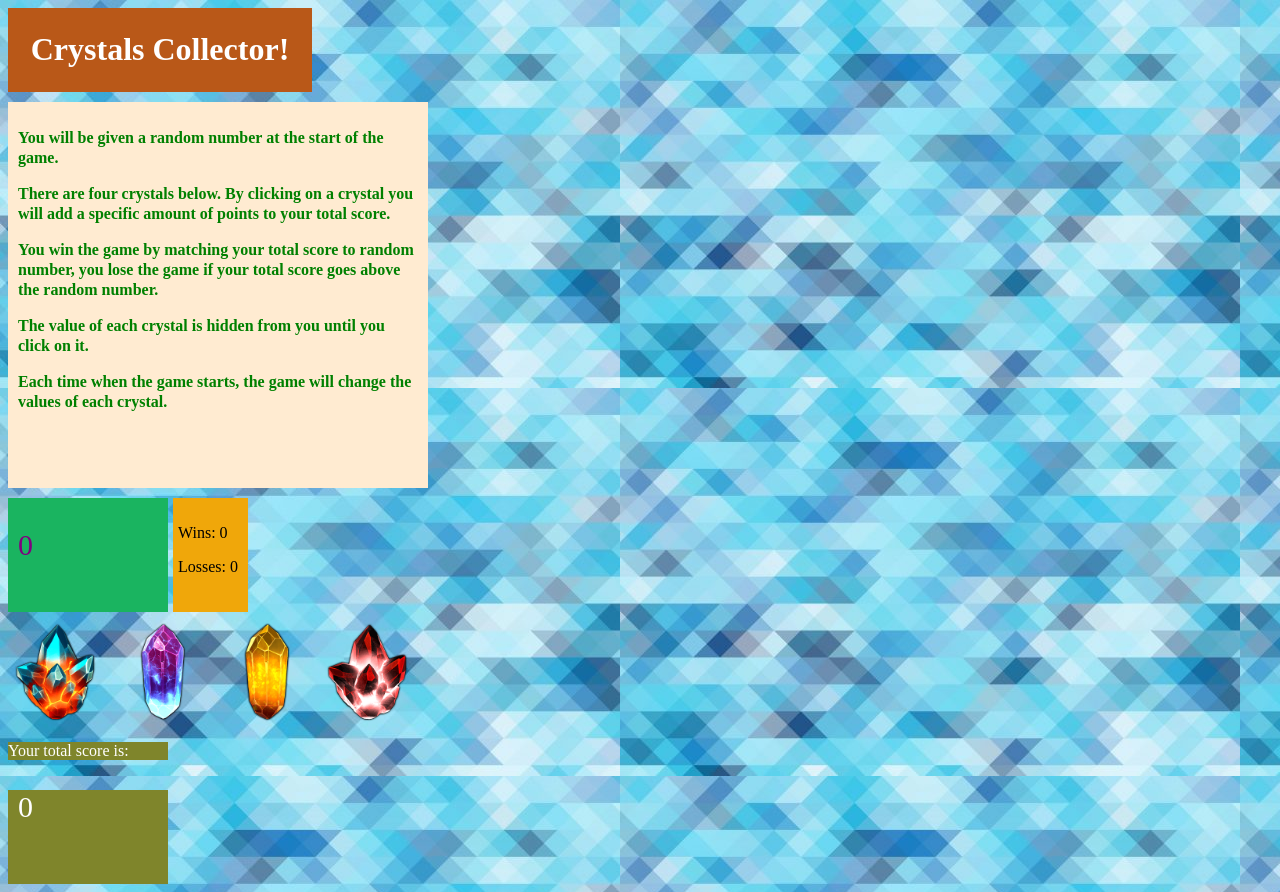
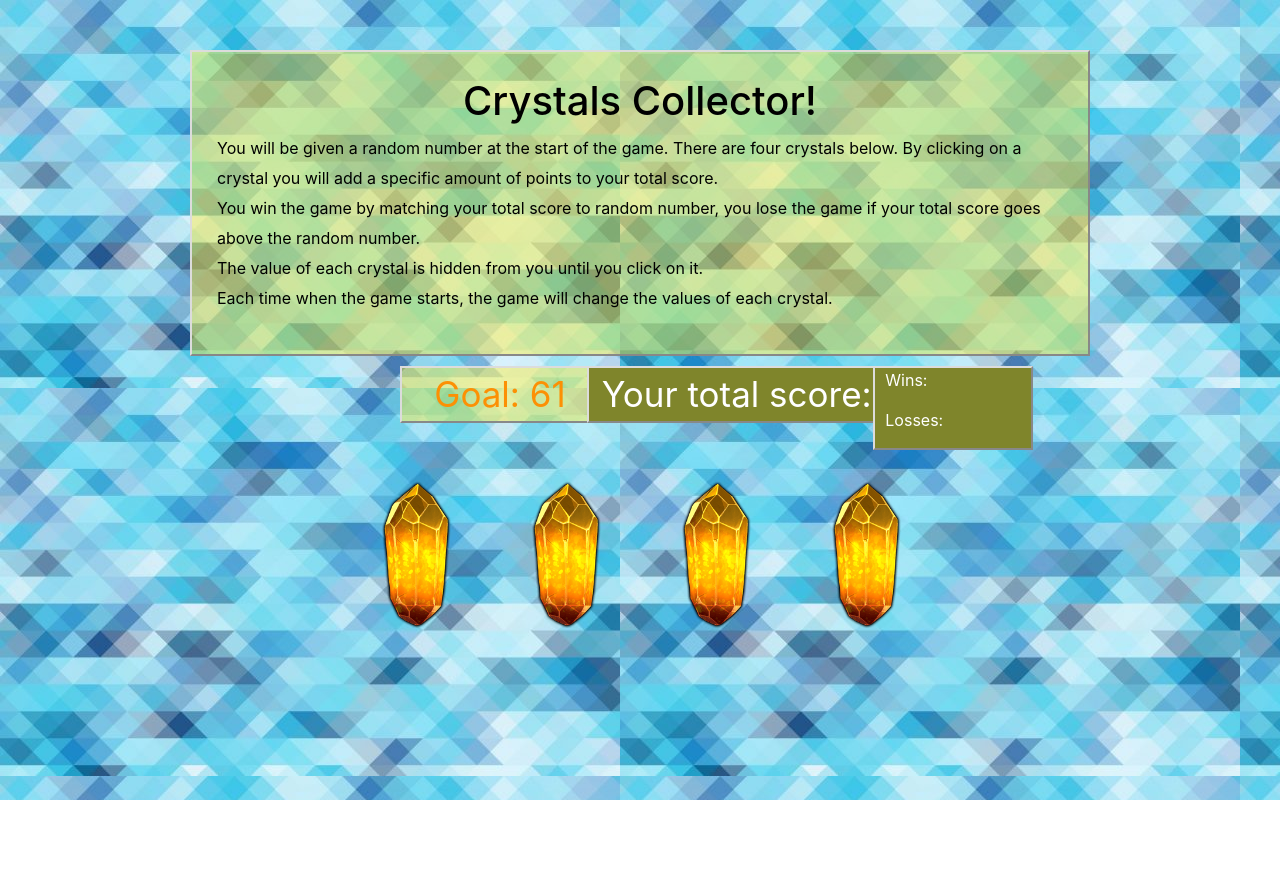
Before and after one commit to seeseexiong/Crystal-Collector, a plain HTML site: page index.html in a window 1280 px wide. After the commit the page ends 800 px from the top, so only its background shows below. Drawn offline with nearby package versions, Linux system fonts and the light colour scheme.

Commit message:
updated style and got JS to generate random number

```diff
--- a/assets/css/style.css
+++ b/assets/css/style.css
@@ -1,79 +1,110 @@
 body {
-    background-image: url("../images/diamondpattern.jpg")
-
+    background-image: url("../images/diamondpattern.jpg");
 }
 
-header {
-    background-color: rgb(185, 88, 24);
-    color: white;
-    width: 300px;
-    padding: 2px;
+.alignCenter{
+    margin-left: auto;
+    margin-right: auto;
+}
+
+h1 {
+    text-align: center;
+    margin-bottom: 20px;
     text-align: center;
 }
 
 #description {
-    background-color: rgb(255, 235, 209);
-    color: green;
-    font-weight: bold;
-    width: 400px;
-    line-height: 20px;
+    background-color: rgba(255, 234, 47, 0.432);
+    color: rgb(0, 0, 0);
 
-    padding-top: 10px;
-    padding-bottom: 60px;
-    margin-top: 10px;
-    padding-right: 10px;
-    padding-left: 10px;
-}
+    width: 900px;
+    line-height: 30px;
 
-#randomNumberBox {
-    background-color: rgb(26, 180, 96);
-    color: purple;
-    font-size: 30px;
-    width: 150px;
-
-    margin-top: 10px;
-    padding-top: 0px;
-    padding-bottom: 20px;
-    padding-left: 10px;
-    float: left;
-}
-
-#winBox {
-    background-color: rgb(240, 167, 10);
-    width: 70px;
-
-    margin-top: 10px;
-    margin-left: 5px;
-    padding-top: 10px;
-    padding-bottom: 20px;
-    padding-left: 5px;
-    float: left;
-}
-
-#images {
-    clear: both;
-    padding-top: 10px;
+    margin-top: 50px;
+    padding: 25px 25px 25px 25px;
+    border: 2px outset gainsboro;
 }
 
 img {
-    width: 100px;
+    width: 150px;
 }
-
-#stP {
+#randomNumber-div {
+    background-color: rgba(255, 234, 47, 0.432);
+    color: rgb(252, 144, 4);
+    font-size: 35px;
+    text-align: center;
+    width: 200px;
+    margin-top: 10px;
+    margin-left: 400px;
+    border: 2px outset gainsboro;
+}
+#total-score-div {
+    margin-top: 10px;
+    margin-left: 150px;
+    text-align: center;
+    background-color: rgb(127, 133, 43);
+    color: white;
+    font-size: 35px;
+    width: 300px;
+    border: 2px outset gainsboro;
+}
+#score-div {
     background-color: rgb(127, 133, 43);
     color: white;
     width: 160px;
+    margin-top: 10px;
     margin-bottom: 0px;
-
+    margin-right: 200px;
+    padding-left: 10px;
+    border: 2px outset gainsboro;
 }
 
-#scoreTrackerBox {
-    margin-top: 5px;
-    background-color: rgb(127, 133, 43);
-    color: white;
-    font-size: 30px;
-    width: 150px;
-    margin-top: 5px;
-    padding-bottom: 30px;
-    padding-left: 10px;
+#crystals-div {
+    text-align: center;
+    margin-top: 30px;
+    margin-bottom: 90px;
 }
+
+@media screen and (max-width: 980px) {
+    #randomNumber-div {
+        margin-top: 10px;
+        margin-left: 400px;
+        border: 2px outset gainsboro;
+    }
+    #total-score-div {
+        margin-top: 10px;
+        margin-left: 150px;
+    }
+    #score-div {
+        margin-top: 10px;
+        margin-bottom: 0px;
+        margin-right: 200px;
+    }
+
+    #crystals-div {
+        margin-top: 30px;
+        margin-bottom: 90px;
+    }
+
+/* Tablet  */
+@media screen and (max-width: 768px) {
+    #randomNumber-div {
+        margin-top: 10px;
+        margin-left: 65px;
+        border: 2px outset gainsboro;
+    }
+    #total-score-div {
+        margin-top: 10px;
+        margin-left: 35px;
+    }
+    #score-div {
+        margin-top: 10px;
+        margin-bottom: 0px;
+        margin-left: 100px;
+    }
+
+    #crystals-div {
+        margin-top: 30px;
+        margin-bottom: 90px;
+    }
+}
--- a/assets/javascript/game.js
+++ b/assets/javascript/game.js
@@ -1,37 +1,43 @@
-window.onload=function(){
+$(document).ready(function() {
+    //set the gobla variable = counter to keep track of the play score
+    var counter = 0;
+    var wins = 0;
+    var losses = 0;
+    //automatically generate a random number from 19 - 120 each time when page is refreshed
+    var x = 19;
+    var y = 120;
+    var randomNumber = Math.floor(Math.random() * ((y-x)+1) + x);
 
-//each cyrstal randomly generate a number 1-12
-//each cyrstal holds a number throughout that round
+    //after randomNumber is generated, it is print on DOM
+    $("#targetNumber").text(randomNumber);
 
-$("#cyrstal_1").on("click", function(){
-    document.getElementById("scoreTracker-Text").innerHTML = Math.floor(Math.random()*12);
-
-    //for(var i; i = scoreTracker===randomNumber; i++)
-});
-
-$("#cyrstal_2").on("click", function(){
-    document.getElementById("scoreTracker-Text").innerHTML = Math.floor(Math.random()*12);
-});
-
-$("#cyrstal_3").on("click", function(){
-    document.getElementById("scoreTracker-Text").innerHTML = Math.floor(Math.random()*12);
-});
-
-$("#cyrstal_4").on("click", function(){
-    document.getElementById("scoreTracker-Text").innerHTML = Math.floor(Math.random()*12);
-});
-
-//on click, each cyrstal will add the numbers and output the sum to #scoreTracker-Text
-//if the sum in the #scoreTracker-Text is bigger than the randomNumber-Text then you lose
-//If the sum in the #scoreTracker-Text is equal to the randomNumber-Text than you win
+    //create an array of values to be assign to four crystals
+    var numberOptions = [10, 5, 3, 1];
+        for ( var i = 0; i<numberOptions.length; i++){
+           var imageCrystal = $("<img>");
+           imageCrystal.addClass("crystal-image");
+           imageCrystal.attr("src", "assets/images/crystal3.png");
+           imageCrystal.attr("value", numberOptions[i]);
+           $("#crystals-div").append(imageCrystal);
+        };
 
 
+    //create an on click handler - when the crystal is clicked, it's value gets add up
+    $(".crystal-image").on("click", function(){
+        var crystalValue = ($(this).attr("value"));
+        crystalValue = parseInt(crystalValue);
+        counter += crystalValue;
 
-
-
-
-
-
-
-
-}
+            $("#totalScore").text(" " + counter);
+            if (counter===randomNumber) {
+                alert ("You Win!!!!");
+                wins += 1;
+                $("#win-text").text(wins);
+            }
+            else if (counter>=randomNumber){
+                alert("You Lose!!!");
+                losses += 1;
+                $("#losses-text").text(losses);
+            };
+    });
+});
--- a/index.html
+++ b/index.html
@@ -6,64 +6,76 @@
     <meta http-equiv="X-UA-Compatible" content="ie=edge">
     <title>Unit-4-Game</title>
     <link rel="stylesheet" href="assets/css/style.css">
+    <!-- Bootstrap -->
+    <link rel="stylesheet" href="https://stackpath.bootstrapcdn.com/bootstrap/4.1.3/css/bootstrap.min.css" integrity="sha384-MCw98/SFnGE8fJT3GXwEOngsV7Zt27NXFoaoApmYm81iuXoPkFOJwJ8ERdknLPMO" crossorigin="anonymous">
 
 </head>
 <body>
-    <header>
+    <div id="warp">
+        <!-- Row 1 -->
+        <div class="row">
+            <div class="col-md-12">
+                <div id="description" class="alignCenter">
                     <h1>Crystals Collector!</h1>
-    </header>
-
-    <div id="test"></div>
-    <div id="description">
-
-        <p>You will be given a random number at the start of the game.</p>
-        <p>There are four crystals below. By clicking on a
+                    <p>You will be given a random number at the start of the game.
+                    There are four crystals below. By clicking on a
                     crystal you will add a specific amount of points to your total
                     score.
-        </p>
-        <p>You win the game by matching your total score to random
+                    <br>
+                    You win the game by matching your total score to random
                     number, you lose the game if your total score goes above
                     the random number.
-        </p>
-        <p>The value of each crystal is hidden from you until you
+                    <br>
+                    The value of each crystal is hidden from you until you
                     click on it.
-        </p>
-        <p>Each time when the game starts, the game will change
+                    <br>
+                    Each time when the game starts, the game will change
                     the values of each crystal.
                     </p>
                 </div>
+            </div>
+        </div>
+        <!-- Row 2, 2 columns -->
+        <div class="row">
+            <!-- Random Number -->
+            <div class="col-md-4">
+                <p id="randomNumber-div">Goal: <span id="targetNumber"></span></p>
+            </div>
+            <!-- Total Score -->
+            <div class="col-md-4" >
+                <div id="total-score-div">Your total score:<span id="totalScore"></span></div>
+            </div>
+            <!-- Wins/Losses -->
+            <div class="col-md-4" >
+                <div id="score-div">
+                    <p>Wins: <span id="win-text"></span></p>
+                    <p>Losses: <span id="losses-text"></span></p>
+                </div>
+            </div>
+        </div>
+        <div class="row">
+            <div class="col-md-12" >
+                <!-- Images -->
+                <div id="crystals-div"></div>
+            </div>
+        </div>
+    </div>
 
 
-    <!-- Random Number -->
-    <div id="randomNumberBox">
-        <p id="randomNumber-Text">0</p>
-    </div>
 
-    <!-- Score -->
-    <div id="winBox">
-        <p id="win-text">Wins: 0</p>
-        <p id="losses-text">Losses: 0</p>
-    </div>
 
-    <!-- Cyrstals -->
-    <div id="images">
-        <img id="cyrstal_1" src="assets/images/crystal1.png">
-        <img id="cyrstal_2" src="assets/images/crystal2.png">
-        <img id="cyrstal_3" src="assets/images/crystal3.png">
-        <img id="cyrstal_4" src="assets/images/crystal4.png">
-    </div>
 
-    <p id="stP">Your total score is:</p>
-    <div id="scoreTrackerBox">
-        <p id="scoreTracker-Text">0</p>
 
-    </div>
-    <script>
-        //Unfinished ---generate a random number from 19 - 120 automatically when page is refreshed
-        $("#randomNumber-Text").innerHTML = Math.floor(Math.random()*120);
-    </script>
 
+
+
+
+        <!-- jQuery libary CDN -->
+        <script src="https://ajax.googleapis.com/ajax/libs/jquery/3.3.1/jquery.min.js"></script>
+        <!-- my JS file -->
         <script src="assets/javascript/game.js"></script>
-    <script src="https://ajax.googleapis.com/ajax/libs/jquery/3.3.1/jquery.min.js"></script>
+
+
+
 </body>
 </html>
```
Lines whose indentation alone changed are shown as unchanged.
